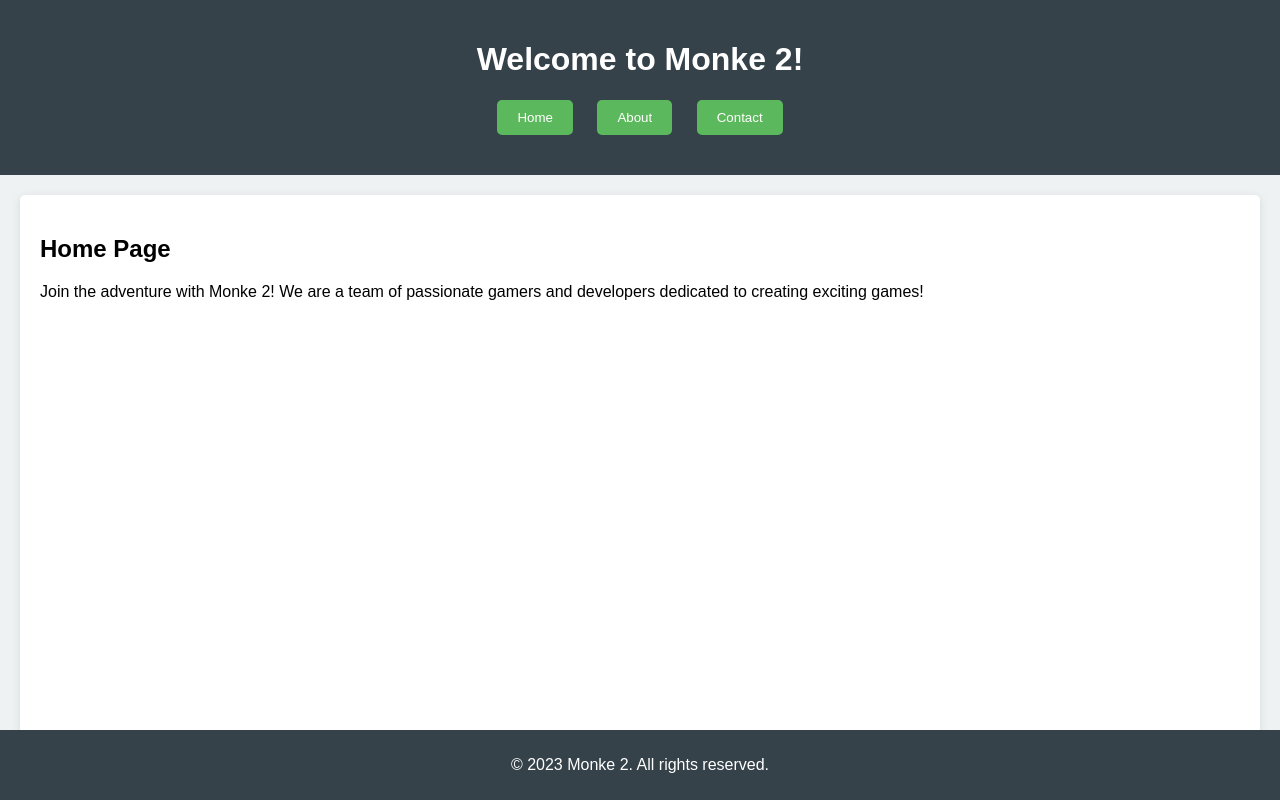
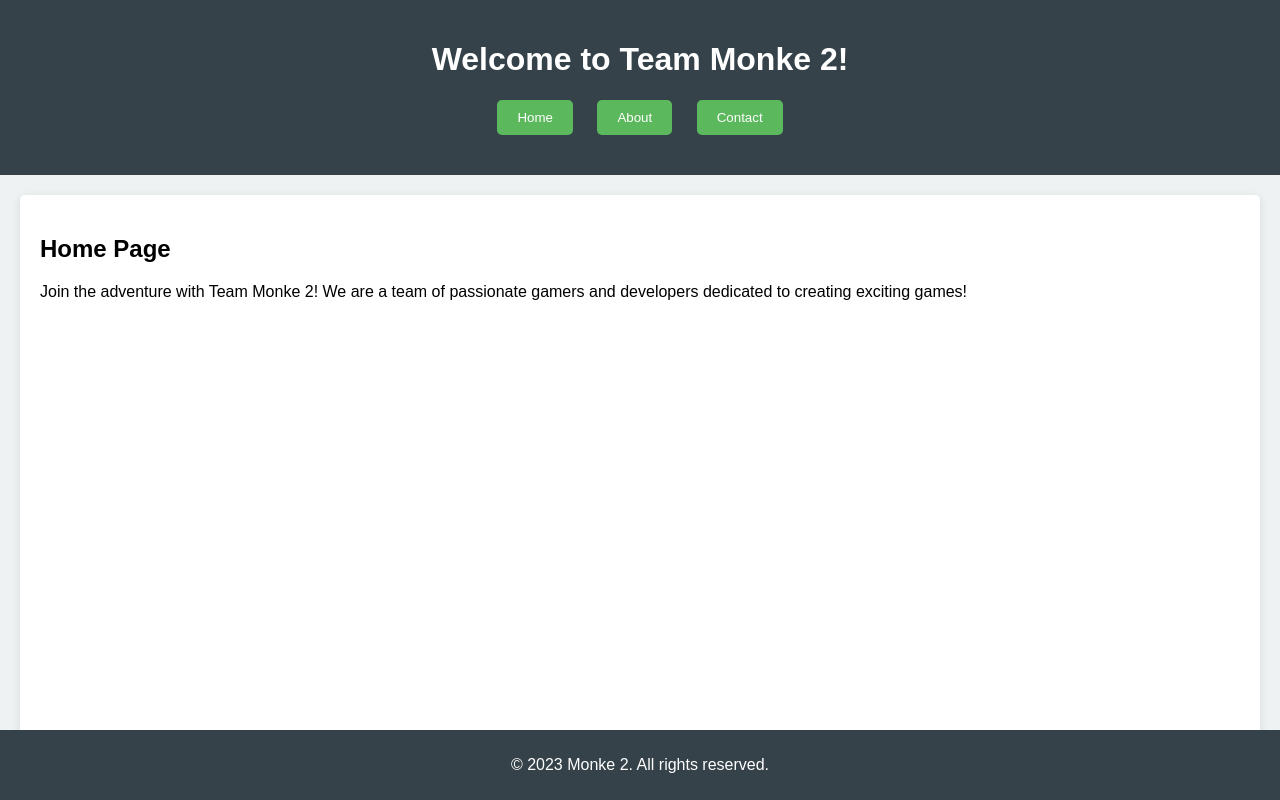
Before and after one commit to quickvr/Team-monke-2-website, a plain HTML site: page index.html in a window 1280 px wide. Drawn offline with Linux system fonts and the light colour scheme.

Commit message:
Update index.html

```diff
--- a/index.html
+++ b/index.html
@@ -68,7 +68,7 @@
 <body>
 
 <header>
-    <h1>Welcome to Monke 2!</h1>
+    <h1>Welcome to Team Monke 2!</h1>
     <nav>
         <button onclick="showSection('home')">Home</button>
         <button onclick="showSection('about')">About</button>
@@ -78,7 +78,7 @@
 
 <div id="home" class="content active">
     <h2>Home Page</h2>
-    <p>Join the adventure with Monke 2! We are a team of passionate gamers and developers dedicated to creating exciting games!</p>
+    <p>Join the adventure with Team Monke 2! We are a team of passionate gamers and developers dedicated to creating exciting games!</p>
 </div>
 
 <div id="about" class="content">
```
